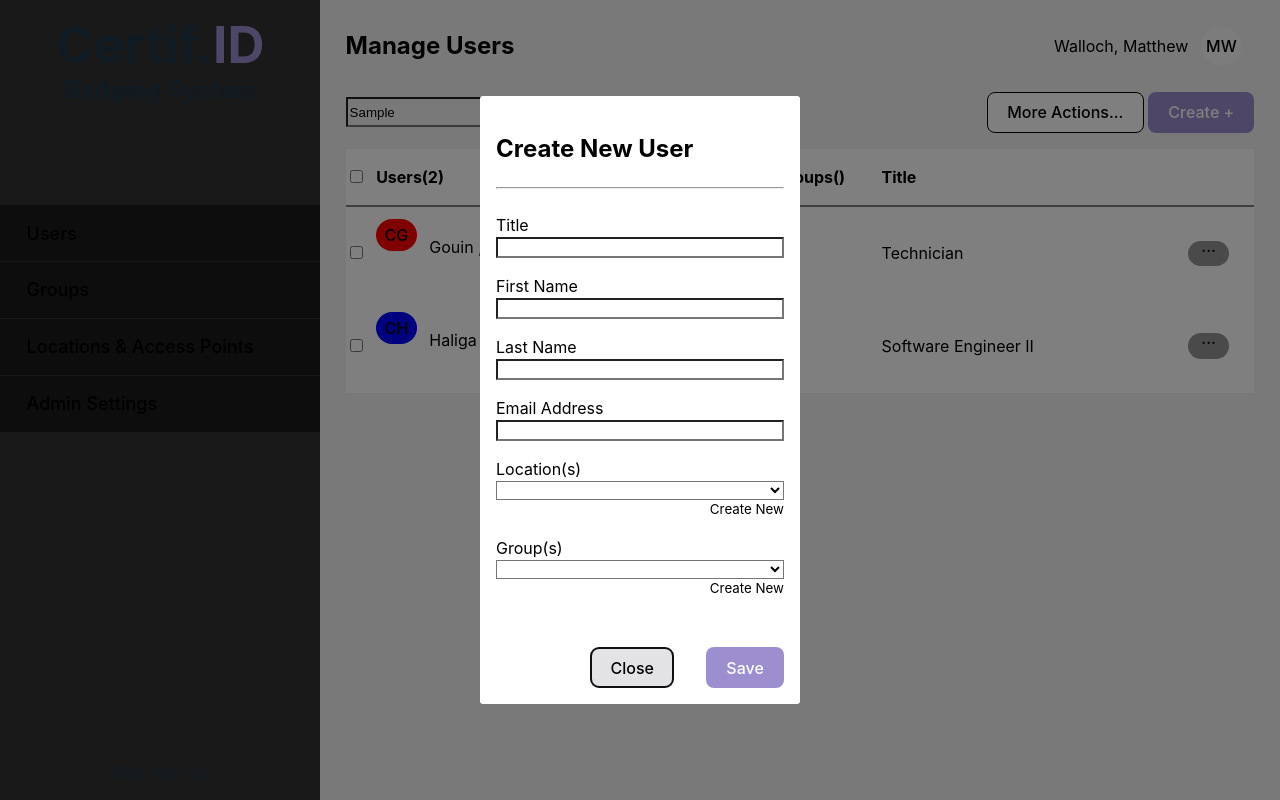
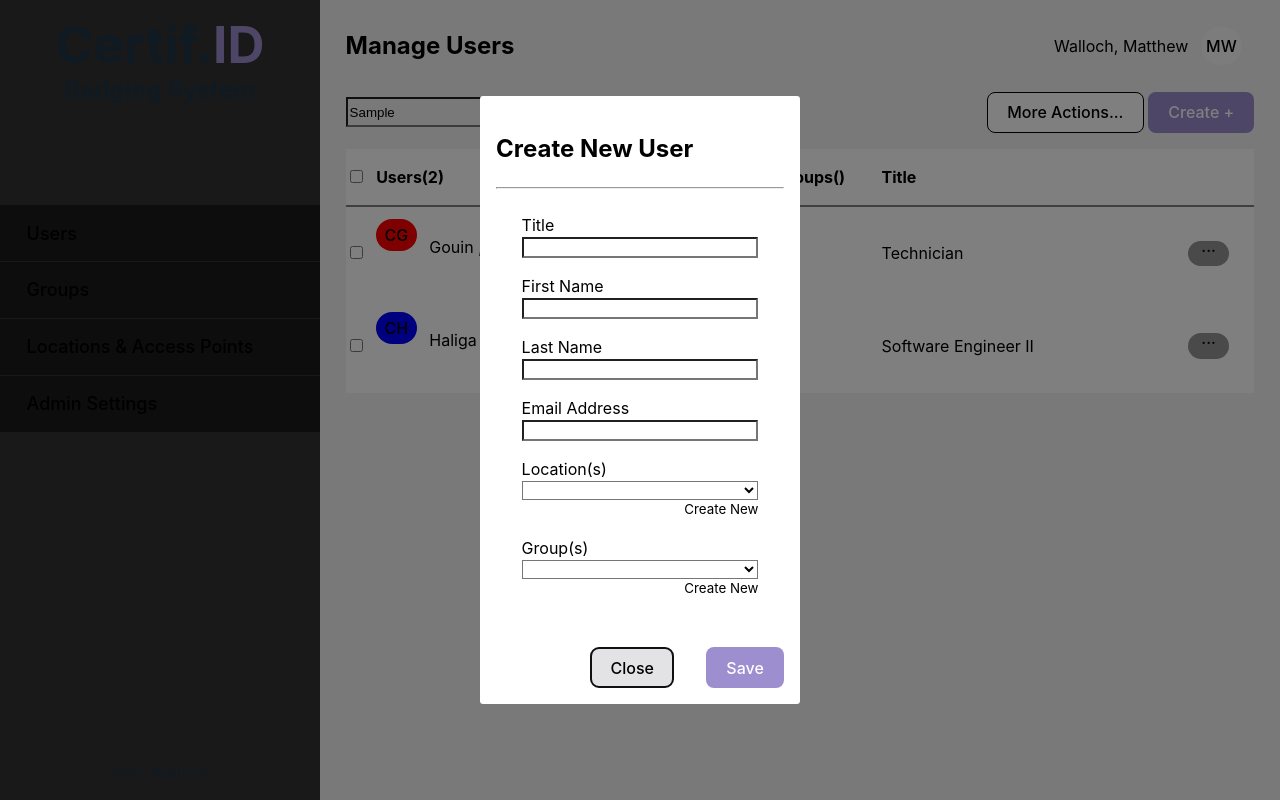
Before and after one commit to WallochMatt/CertifID, a Svelte app in the folder Frontend/: page / in a window 1280 px wide. Both pictures are taken after typing "Sample" into the empty fields and a click on the button "Create +". Built offline with nearby package versions, Linux system fonts and the light colour scheme.

Commit message:
refactor: Removed all <style> tags in favor of style sheet only + Transfered styles to style sheet as classes + Changed <main> for non main content elements

```diff
--- a/Frontend/src/AddUserForm.svelte
+++ b/Frontend/src/AddUserForm.svelte
@@ -10,11 +10,10 @@
     const handleSubmit = () => {
         console.log("Submitted")
     }
-
 </script>
 
-<main>
-    <form on:submit|preventDefault={handleSubmit} class="modal-div"><!--  prevent default is used to stop the page from refresh -->
+
+<form on:submit|preventDefault={handleSubmit} class="add-form"><!--  prevent default is used to stop the page from refresh -->
     <label>
         Title
         <input type="text" placeholder="" bind:value={title}>
@@ -55,34 +54,3 @@
     </label>
     <small>Create New</small>
 </form >
-</main>
-
-
-<style>
-    label {
-            display: flex;
-            flex-direction: column;
-            padding-top: 1em;
-        }
-
-    input{
-        color-scheme: light;
-        background-color: transparent;
-    }
-
-    select, option {
-        color: black;
-    }
-
-    small {
-        width: 100%;
-        display: flex;
-        justify-content: flex-end;
-        flex-wrap: nowrap;
-    }
-
-    select {
-        width: 100%;
-        background-color: transparent;
-    }
-</style>
--- a/Frontend/src/App.svelte
+++ b/Frontend/src/App.svelte
@@ -6,8 +6,6 @@
   import GroupsPage from './lib/pages/GroupsPage.svelte';
   import LocationsPage from './lib/pages/LocationsPage.svelte';
   import AdminSettingsPage from './lib/pages/AdminSettingsPage.svelte';
-
-
 
 
   if(Appsettings.Built)
@@ -41,7 +39,7 @@
 </script>
 
 
-<main>
+<main class="app-main">
   <div class="left-menu">
     <div class="brand">
       <h1>Certif.<span style="color: #9c8ecf;">ID</span></h1>
@@ -62,7 +60,7 @@
 
 
   <div class="manage">
-      <header>
+      <header class="page-legend">
         <div class="header-across">
           <h2>Manage {selectedManager}</h2>
           <div class="header-id">
@@ -77,18 +75,3 @@
       <svelte:component this={pages[selectedManager]} slot="slot"/>
   </div>
 </main>
-
-<style>
-  main {
-    display: flex;
-    flex-direction: row;
-    height: 100vh;
-    width: 100vw;
-  }
-
-  header {
-    color: black;
-    padding: 1vh 2vw;
-  }
-
-</style>
--- a/Frontend/src/Modal.svelte
+++ b/Frontend/src/Modal.svelte
@@ -7,7 +7,7 @@
 
 
 <!-- svelte-ignore a11y-click-events-have-key-events a11y-no-noninteractive-element-interactions -->
-<dialog
+<dialog class="create-modal"
 	bind:this={dialog}
 	on:close={() => (showModal = false)}
 	on:click|self={() => dialog.close()}
@@ -27,52 +27,3 @@
 		</div>
 	</div>
 </dialog>
-
-<style>
-	dialog {
-		width: 25%;
-		max-width: 32em;
-		border-radius: 0.2em;
-		border: none;
-		padding: 0;
-		background-color: white;
-		color: black;
-	}
-
-	dialog::backdrop {
-		background: rgba(0, 0, 0, 0.5);
-	}
-
-	dialog > div {
-		padding: 1em;
-	}
-
-	dialog[open] {
-		animation: zoom 0.3s cubic-bezier(0.34, 1.56, 0.64, 1);
-	}
-	@keyframes zoom {
-		from {
-			transform: scale(0.95);
-		}
-		to {
-			transform: scale(1);
-		}
-	}
-
-	dialog[open]::backdrop {
-		animation: fade 0.2s ease-out;
-	}
-	@keyframes fade {
-		from {
-			opacity: 0;
-		}
-		to {
-			opacity: 1;
-		}
-	}
-
-	button {
-		display: block;
-		margin-left: 2em;
-	}
-</style>
--- a/Frontend/src/app.css
+++ b/Frontend/src/app.css
@@ -12,6 +12,18 @@
   -webkit-font-smoothing: antialiased;
   -moz-osx-font-smoothing: grayscale;
   -webkit-text-size-adjust: 100%;
+}
+
+main{
+  margin: 0 2vw;
+}
+
+.app-main{
+  margin: 0;
+  display: flex;
+  flex-direction: row;
+  height: 100vh;
+  width: 100vw;
 }
 
 a {
@@ -79,7 +91,7 @@ button:focus-visible {
   }
 }
 
-/* Me */
+/* App */
 
 .left-menu {
   width : 25%;
@@ -129,9 +141,17 @@ button:focus-visible {
   width : 75%;
   background-color: #f3f3f3;
 }
-
 .manage p {
   color: black;
+}
+
+
+
+/* All pages */
+
+.page-legend{
+  color: black;
+  padding: 1vh 2vw;
 }
 
 .header-across{
@@ -148,7 +168,6 @@ button:focus-visible {
   justify-content: space-evenly;
   align-items: center;
 }
-
 
 .current-user-pic{
   display: flex;
@@ -188,6 +207,7 @@ button:focus-visible {
     justify-content: center;
     align-items: center;
 }
+
 
 /* User Page */
 
@@ -239,11 +259,75 @@ button:focus-visible {
   align-items: center;
 }
 
-.modal-div{
-  display: flex;
-  flex-direction: column;
-  justify-content: space-evenly;
+/* Tables */
+
+.data-table{
+  background-color: #ffffff;
+  border-collapse: collapse;
+  width: 100%;
+  color: black;
+  margin-top: 1em;
 }
+.data-table td, th {
+  text-align: left;
+  padding: 1vh 0;
+}
+.data-table th{
+  border: 2px solid #7f7f7f;
+  border-style: none none solid none;
+  padding: 2vh 0;
+}
+.data-table input{
+  color-scheme: light;
+}
+
+
+
+
+
+
+
+
+/* Modal */
+
+.create-modal {
+  width: 25%;
+  max-width: 32em;
+  border-radius: 0.2em;
+  border: none;
+  padding: 0;
+  background-color: white;
+  color: black;
+}
+.create-modal::backdrop {
+  background: rgba(0, 0, 0, 0.5);
+}
+.create-modal > div {
+  padding: 1em;
+}
+.create-modal[open] {
+  animation: zoom 0.3s cubic-bezier(0.34, 1.56, 0.64, 1);
+}
+@keyframes zoom {
+  from {
+    transform: scale(0.95);
+  }
+  to {
+    transform: scale(1);
+  }
+}
+.create-modal[open]::backdrop {
+  animation: fade 0.2s ease-out;
+}
+@keyframes fade {
+  from {
+    opacity: 0;
+  }
+  to {
+    opacity: 1;
+  }
+}
+
 
 .modal-buttons{
   display: flex;
@@ -251,7 +335,6 @@ button:focus-visible {
   justify-content: flex-end;
   margin-top: 3em;
 }
-
 .modal-buttons .save{
   background-color: #9c8ecf;
   color: white;
@@ -260,3 +343,42 @@ button:focus-visible {
   background-color: #e3e3e6;
   color: black;
 }
+.modal-buttons button {
+  display: block;
+  margin-left: 2em;
+}
+
+
+/* Forms */
+
+.add-form{
+  margin: 0 2vw;
+  display: flex;
+  flex-direction: column;
+  justify-content: space-evenly;
+}
+.add-form label {
+  display: flex;
+  flex-direction: column;
+  padding-top: 1em;
+}
+
+.add-form input{
+color-scheme: light;
+background-color: transparent;
+}
+
+.add-form select, option {
+color: black;
+}
+
+.add-form select {
+width: 100%;
+background-color: transparent;
+}
+.add-form small {
+width: 100%;
+display: flex;
+justify-content: flex-end;
+flex-wrap: nowrap;
+}
--- a/Frontend/src/lib/pages/GroupsPage.svelte
+++ b/Frontend/src/lib/pages/GroupsPage.svelte
@@ -20,7 +20,7 @@
         </div>
     </div>
 
-    <table>
+    <table class="data-table">
         <thead>
             <tr>
                 <th>
@@ -54,33 +54,3 @@
         </tbody>
     </table>
 </main>
-
-<style>
-    table{
-        background-color: #ffffff;
-        border-collapse: collapse;
-        width: 100%;
-        color: black;
-        margin-top: 1em;
-    }
-
-    main{
-        margin: 0 2vw;
-    }
-
-    td, th {
-        text-align: left;
-        padding: 1vh 0;
-    }
-
-
-    th{
-        border: 2px solid #7f7f7f;
-        border-style: none none solid none;
-        padding: 2vh 0;
-    }
-
-    input{
-        color-scheme: light;
-    }
-</style>
--- a/Frontend/src/lib/pages/LocationsPage.svelte
+++ b/Frontend/src/lib/pages/LocationsPage.svelte
@@ -21,7 +21,7 @@
         </div>
     </div>
 
-    <table>
+    <table class="data-table">
         <thead>
             <tr>
                 <th>
@@ -53,33 +53,3 @@
         </tbody>
     </table>
 </main>
-
-<style>
-    table{
-        background-color: #ffffff;
-        border-collapse: collapse;
-        width: 100%;
-        color: black;
-        margin-top: 1em;
-    }
-
-    main{
-        margin: 0 2vw;
-    }
-
-    td, th {
-        text-align: left;
-        padding: 1vh 0;
-    }
-
-
-    th{
-        border: 2px solid #7f7f7f;
-        border-style: none none solid none;
-        padding: 2vh 0;
-    }
-
-    input{
-        color-scheme: light;
-    }
-</style>
--- a/Frontend/src/lib/pages/UsersPage.svelte
+++ b/Frontend/src/lib/pages/UsersPage.svelte
@@ -29,14 +29,17 @@
 
 </script>
 
-<Modal bind:showModal>
-    <h2 slot="header">
-        Create New User
-    </h2>
-    <AddUserForm />
-</Modal>
 
 <main>
+    <!-- Use props on the h2 -->
+    <Modal bind:showModal>
+        <h2 slot="header">
+            Create New User
+        </h2>
+        <AddUserForm />
+    </Modal>
+
+
     <div class=header-across> <!-- This may need to be instatniated on a page by page basis to create and searc the appropriate items -->
         <input class="search" placeholder="Search">
         <div>
@@ -45,7 +48,7 @@
         </div>
     </div>
 
-    <table>
+    <table class="data-table">
         <thead>
             <tr>
                 <th>
@@ -89,37 +92,3 @@
         </tbody>
     </table>
 </main>
-
-
-
-<style>
-    main{
-        margin: 0 2vw;
-    }
-
-    table{
-        margin-top: 1em;
-        background-color: #ffffff;
-        border-collapse: collapse;
-        width: 100%;
-        color: black;
-    }
-
-    td, th {
-        text-align: left;
-        padding: 1vh 0;
-    }
-
-
-    th{
-        border: 2px solid #7f7f7f;
-        border-style: none none solid none;
-        padding: 2vh 0;
-    }
-
-    input{
-        color-scheme: light;
-        background-color: transparent;
-    }
-
-</style>
```
Lines whose indentation alone changed are shown as unchanged.
